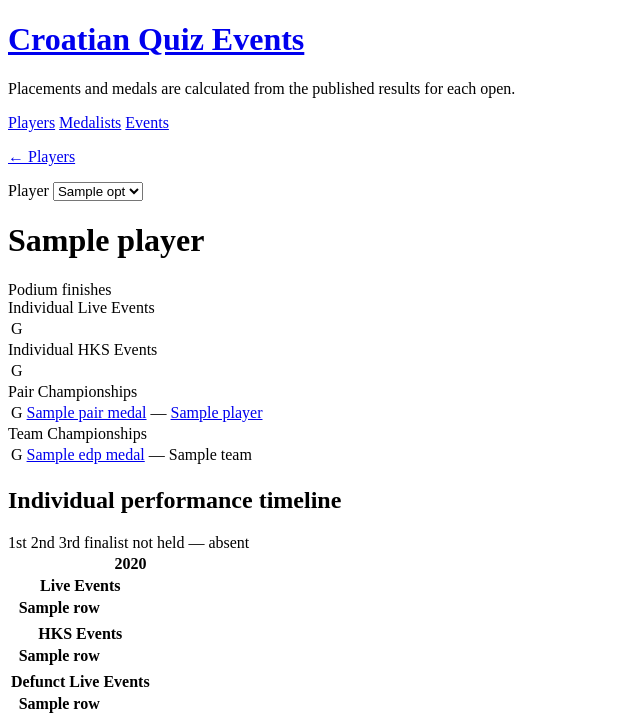
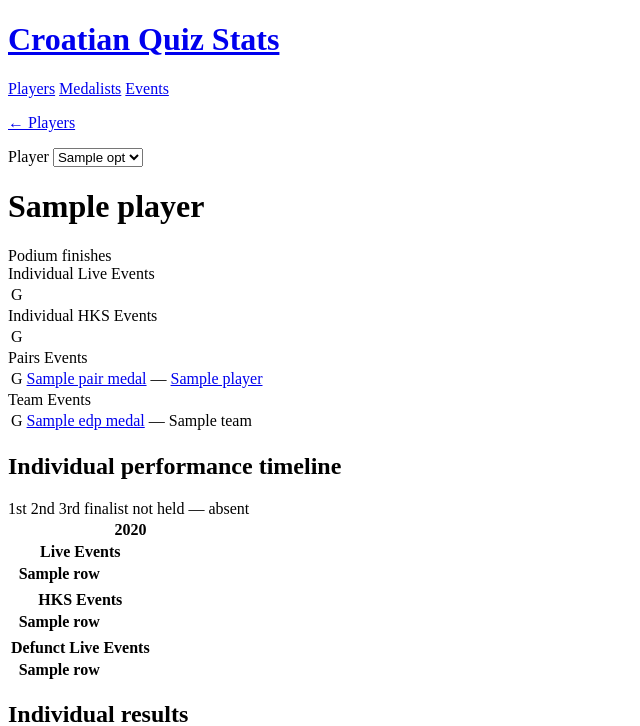
Before and after one commit to git-nt/croatian-quiz-scores, a Python web app: template templates/player.html in a window 1280 px wide. Shown: the top 726 px of the page, without its empty margins (0-640 px from the left). Run offline with Jinja, Linux system fonts and the light colour scheme; the template is opened without the code that fills it: most values are stand-ins (such as "Sample title", 1, 10 or a date in 2020); lists and menus that the app fills with data are empty.

Commit message:
feat: lang

```diff
--- a/templates/base.html
+++ b/templates/base.html
@@ -9,8 +9,7 @@
 <body>
   <div class="wrap">
     <header class="site">
-      <h1><a href="{{ base_url }}/">Croatian Quiz Events</a></h1>
-      <p class="lead">Placements and medals are calculated from the published results for each open.</p>
+      <h1><a href="{{ base_url }}/">Croatian Quiz Stats</a></h1>
       <nav class="top">
         <a href="{{ base_url }}/" data-exact="1">Players</a>
         <a href="{{ base_url }}/medals/">Medalists</a>
--- a/templates/player.html
+++ b/templates/player.html
@@ -44,7 +44,7 @@
   </table>
   {% endif %}
   {% if pair_medals %}
-  <div class="medal-section-label">Pair Championships</div>
+  <div class="medal-section-label">Pairs Events</div>
   <table class="medal-table">
     <tbody>
       {% for m in pair_medals %}
@@ -64,7 +64,7 @@
   </table>
   {% endif %}
   {% if edp_medals %}
-  <div class="medal-section-label">Team Championships</div>
+  <div class="medal-section-label">Team Events</div>
   <table class="medal-table">
     <tbody>
       {% for m in edp_medals %}
--- a/templates/tournament.html
+++ b/templates/tournament.html
@@ -84,9 +84,6 @@
   </tbody>
 </table>
 </div>
-{% if not is_score_only %}
-<p class="note"><strong>regular + final</strong> is only filled for players who reached the final (combined). <strong>Regular</strong> is the qualifying-phase score for everyone; for finalists it is their score before the final. Highlighted rows played the final.</p>
-{% endif %}
 {% elif not has_sheet %}
 <p class="muted">No results loaded for this event.</p>
 {% else %}
--- a/templates/tournaments.html
+++ b/templates/tournaments.html
@@ -46,7 +46,7 @@
   <div class="acc-item">
     <button class="acc-head" aria-expanded="false">
       <span class="acc-label">EDP</span>
-      <span class="acc-sub muted small">Ekipno državno prvenstvo</span>
+      <span class="acc-sub muted small">Ekipno državno prvenstvo (National Team Championship)</span>
       <span class="acc-arrow">▶</span>
     </button>
     <ul class="acc-body" hidden>
@@ -59,7 +59,7 @@
   <div class="acc-item">
     <button class="acc-head" aria-expanded="false">
       <span class="acc-label">PHP</span>
-      <span class="acc-sub muted small">Prvenstvo Hrvatske u mješovitim parovima</span>
+      <span class="acc-sub muted small">Prvenstvo Hrvatske u mješovitim parovima (Mixed Pairs Championship)</span>
       <span class="acc-arrow">▶</span>
     </button>
     <ul class="acc-body" hidden>
```
Also changed, not shown: 1 other file.
